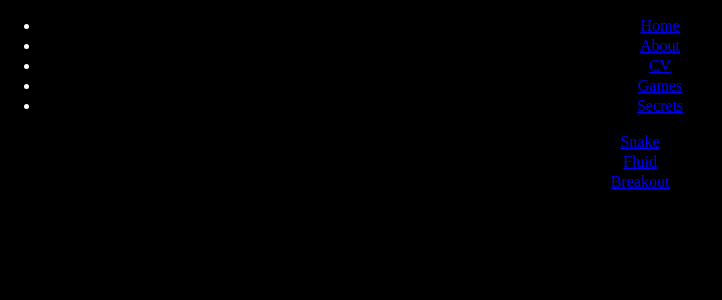
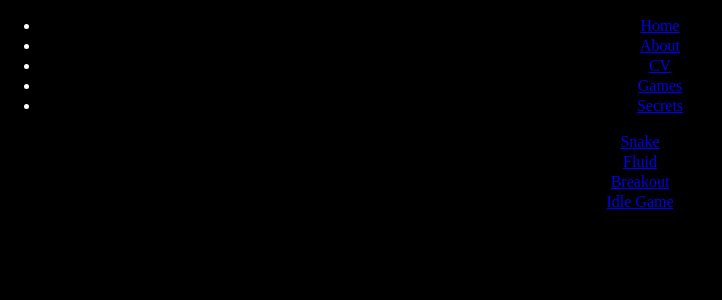
Before and after one commit to bglabman/bglabman.github.io, a Jekyll site: the page built from games/index.html, in a window 1280 px wide. Shown: the top 300 px of the page, without its empty margins (0-722 px from the left). Built offline with Jekyll 4.4.1, drawn with Linux system fonts in a browser that asks for light colours; nearby versions of some CDN libraries; library files that are not in the unit come from our copies.

Commit message:
Update index.html

```diff
--- a/games/index.html
+++ b/games/index.html
@@ -38,6 +38,7 @@ title: Games
       <li><a href="https://bglabman.github.io/snake.html">Snake</a></li>
       <li><a href="https://bglabman.github.io/fluid.html">Fluid</a></li>
       <li><a href="https://bglabman.github.io/breakout.html">Breakout</a></li>
+      <li><a href="https://bglabman.github.io/idle.html">Idle Game</a></li>
 </ul>
 
 </body>
```
